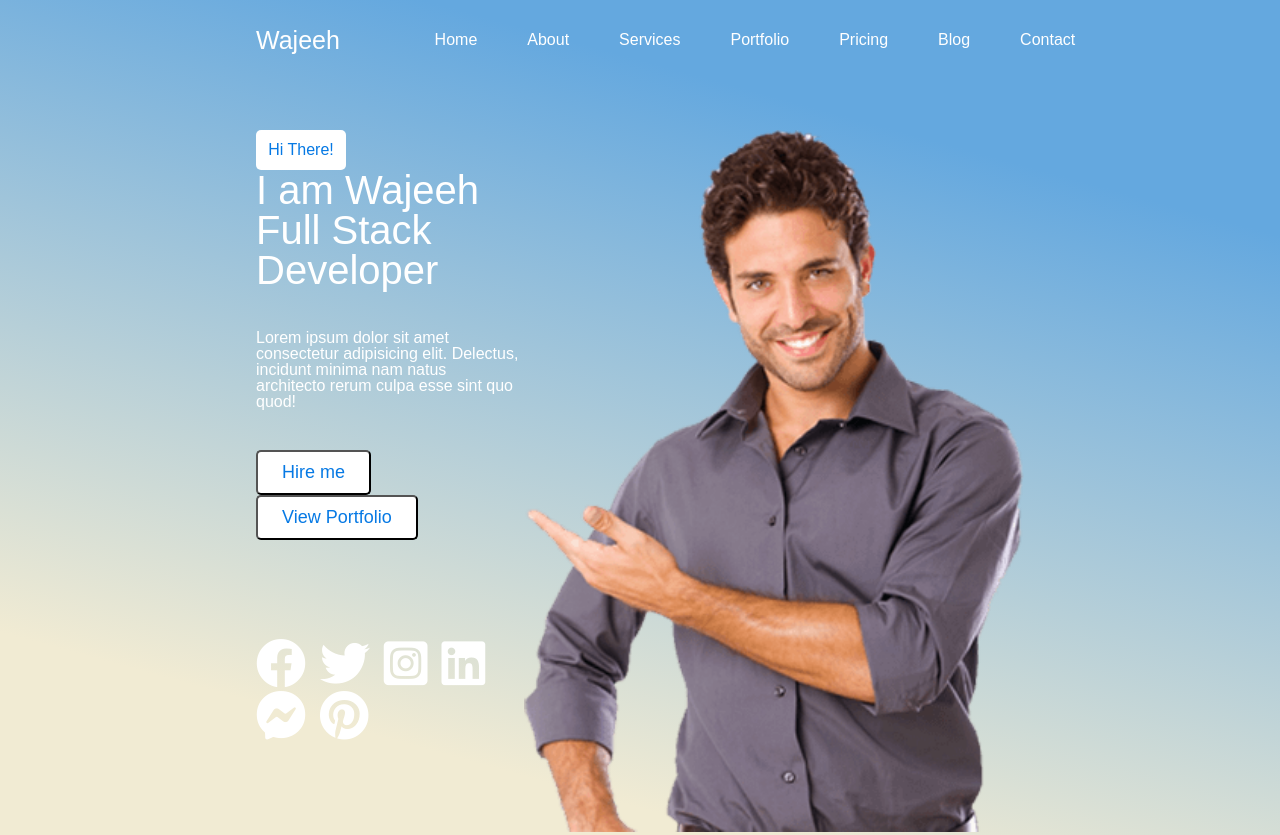
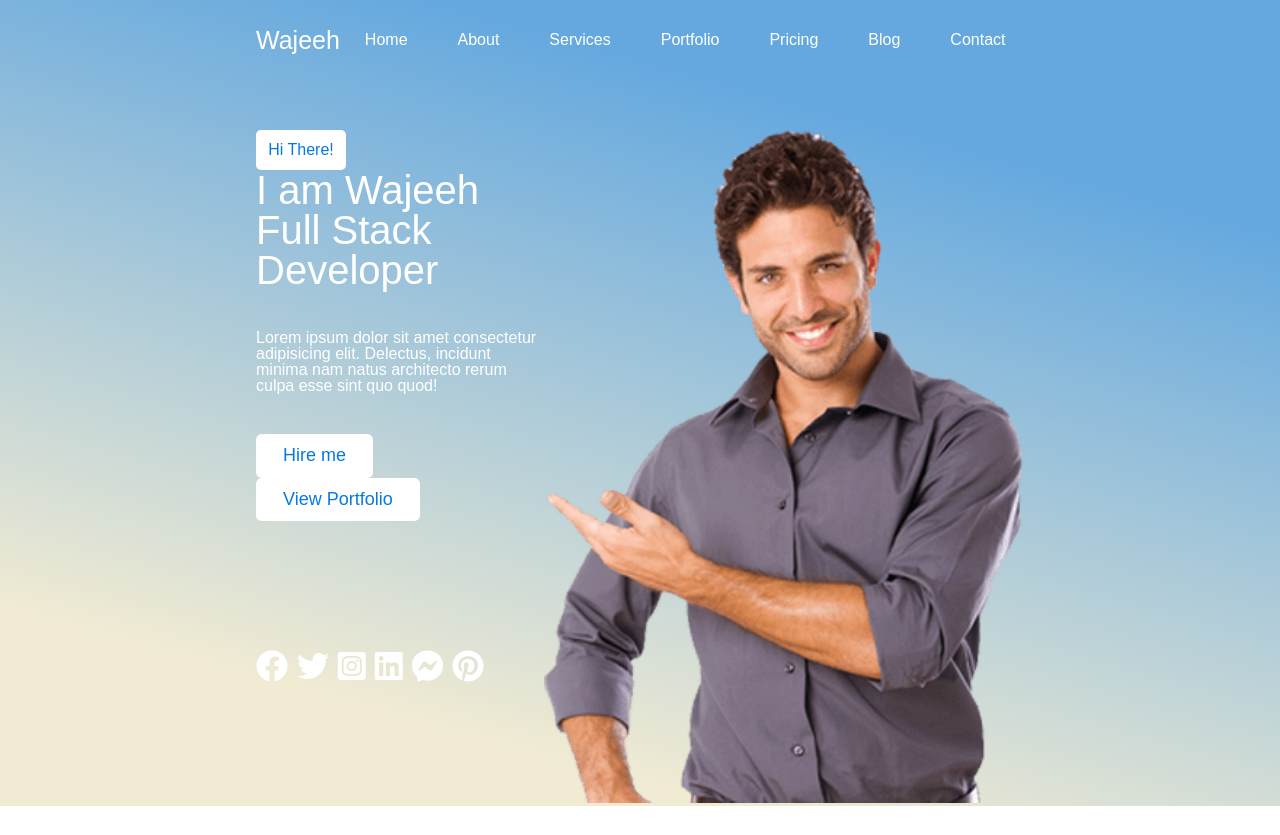
Before and after one commit to kobirhumayun/Portfolio-Project_1, a plain HTML site: page index.html in a window 1280 px wide. After the commit the page ends 806 px from the top, so only its background shows below. Drawn offline with Linux system fonts and the light colour scheme; a web font is replaced by a local one.

Commit message:
add transitional hover effect & bottom scrollbar fix

```diff
--- a/sass/style.scss
+++ b/sass/style.scss
@@ -4,7 +4,8 @@
 
 html,
 body {
-    width: 100vw;
+    font-size: 16px;
+    max-width: 100vw;
     min-height: 100vh;
     background: linear-gradient(195.38deg, #64A8DF 19.85%, #F1EBD3 82.91%);
     font-family: 'Ramabhadra', sans-serif;
@@ -18,7 +19,7 @@ body {
 
 //nav area
 nav {
-    line-height: 80px;
+    line-height: 5rem;
     display: flex;
     justify-content: space-between;
     align-items: center;
@@ -29,27 +30,47 @@ nav {
     }
 
     .brand {
-        font-size: 25px;
+        font-size: 1.5625rem;
     }
 
 
     .nav-item {
-        width: 80%;
 
         ul {
             display: flex;
             justify-content: space-around;
 
             li {
-                padding: 5px 25px;
-                line-height: 30px;
+                position: relative;
+                padding: 0.3125em 1.5625em;
+                line-height: 1.875rem;
+                cursor: pointer;
+                z-index: 1;
+
+                a {
+                    color: #fff;
+                    transition: color 1s;
+                }
             }
 
-            li:hover {
-                background-color: $hover-bg;
-                border-radius: 20px;
-                cursor: pointer;
+            li::after {
+                position: absolute;
+                content: "";
+                display: block;
+                z-index: -1;
+                border-radius: 0.3125em;
+                top: 0;
+                left: 0;
+                width: 100%;
+                height: 0;
+                background-color: #0e4d80;
+                transition: height .5s;
             }
+
+            li:hover::after {
+                height: 100%;
+            }
+
 
             li:hover a {
                 color: $hover-color;
@@ -63,49 +84,81 @@ nav {
 .main-contant {
     display: grid;
     grid-template-columns: repeat(2, 1fr);
-    gap: 5px;
-    margin-top: 50px;
+    gap: 0.3125rem;
+    margin-top: 3.125rem;
 
     .bio-area {
         .hello {
             background-color: $button-bg;
-            font-size: 16px;
+            font-size: 1rem;
             color: $button-hover-bg;
-            width: 90px;
-            height: 40px;
+            width: 5.625rem;
+            height: 2.5rem;
             text-align: center;
-            line-height: 40px;
-            border-radius: 5px;
+            line-height: 2.5rem;
+            border-radius: 0.3125rem;
 
         }
 
         h2 {
-            font-size: 40px;
+            font-size: 2.5rem;
         }
 
         P {
-            padding: 40px 0;
-            font-size: 16px;
+            padding: 2.5rem 0;
+            font-size: 1rem;
 
         }
 
         button {
+            position: relative;
             background-color: $button-bg;
             color: $button-hover-bg;
-            padding: 10px 24px;
-            font-size: 18px;
-            border-radius: 5px;
+            font-size: 1.125rem;
+            cursor: pointer;
+            z-index: 1;
+            padding: 0.625em 1.5em;
+            border-radius: 0.3125em;
+            border: none;
+            transition: color 1s;
         }
 
+        button::after {
+            position: absolute;
+            content: "";
+            display: block;
+            z-index: -1;
+            border-radius: 0.3125em;
+            top: 0;
+            left: 0;
+            width: 0;
+            height: 0;
+            background-color: #8f9eaa50;
+            transition: width .6s, height .6s;
+        }
+
+        button:hover::after {
+            width: 100%;
+            height: 100%;
+        }
+
+
+
         button:hover {
-            background-color: $button-hover-bg;
-            color: $common-font-color;
+            color: #102c4a8c;
+
+
 
         }
     }
 
     .social-link {
-        font-size: 50px;
+        font-size: 2rem;
+
+        i {
+            color: #fff;
+            transition: color .8s;
+        }
     }
 
     .fa-facebook:hover {
@@ -136,7 +189,7 @@ nav {
         grid-area: 1/2/span 2/3;
 
         img {
-            width: 500px;
+            width: 30rem;
             height: auto;
         }
     }
```
Also changed, not shown: index.html (+2 -1 lines), sass/style.css, 1 other file.
